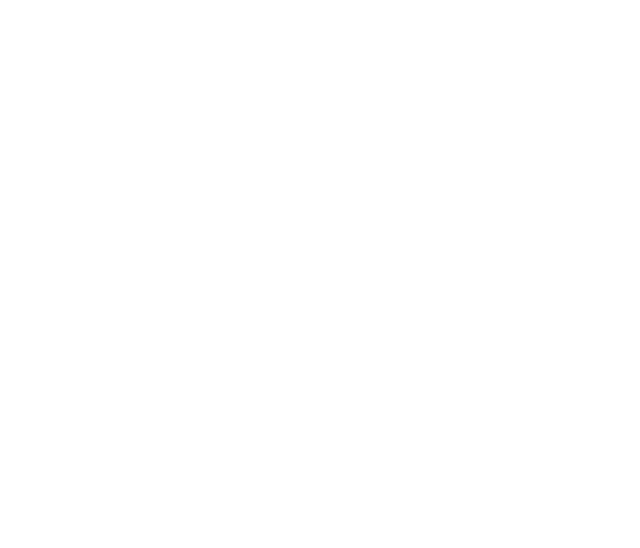
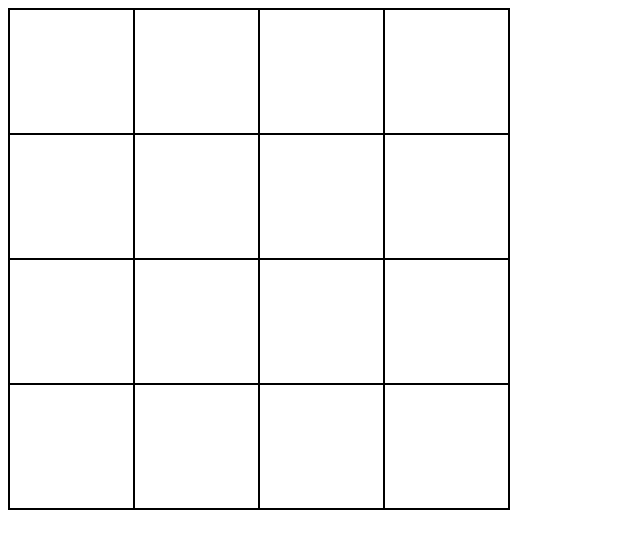
Before and after one commit to potatolauncher-rgb/etch-a-sketch, a plain HTML site: page index.html in a window 1280 px wide. Shown: the whole page, without its empty margins (0-640 px from the left). Drawn offline with Linux system fonts and the light colour scheme.

Commit message:
Complete the Grid
I have completed the grid necessary for the project.

```diff
--- a/index.html
+++ b/index.html
@@ -8,6 +8,7 @@
     <title>Etch-a-Sketch</title>
 </head>
 <body>
-    <sctipt src = script.js></sctipt>
+    <div id = 'gridContainer'></div>
+    <script src = script.js></script>
 </body>
 </html>
--- a/script.js
+++ b/script.js
@@ -1,7 +1,7 @@
 const makeBoxes = function () {
     for (let div = 1; div <= 16; div++){
     const div = document.createElement('div');
-    div.setAttribute('id', 'div' + div);
+    div.setAttribute('id', div);
     document.getElementById('gridContainer').appendChild(div);
     }
 }
--- a/styles.css
+++ b/styles.css
@@ -1,17 +1,15 @@
-div {
-    border: black 1px solid;
-    height: 100px;
-    width: 100px;
-}
-
 #gridContainer {
-    border: red 1px solid;
+    border: 1px black solid;
+    padding: 0;
     height: 500px;
     width: 500px;
     display: flex;
     flex-wrap: wrap;
-    justify-content: center;
-    align-items: center;
-
 
 }
+
+div {
+    border: black 1px solid;
+    flex-basis: 20%;
+    flex-grow: 1;
+}
```
